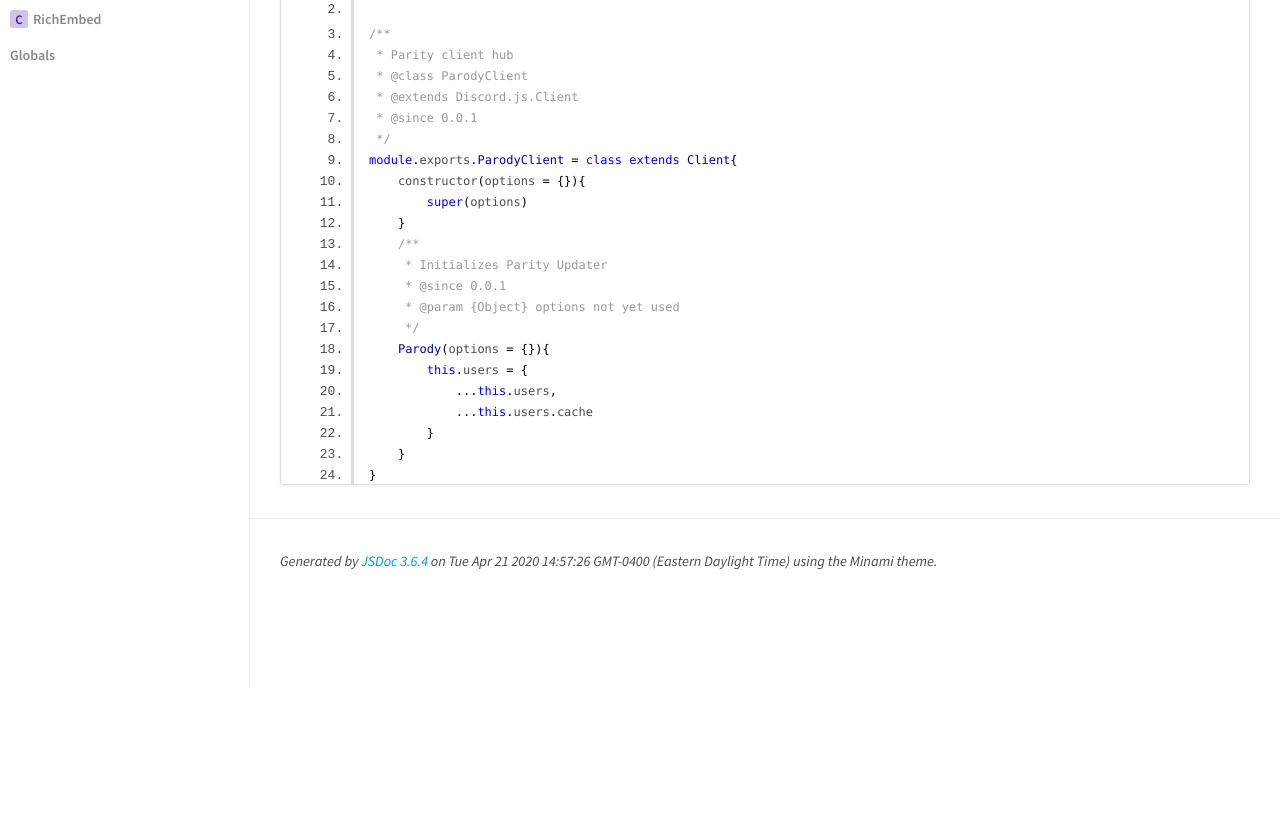
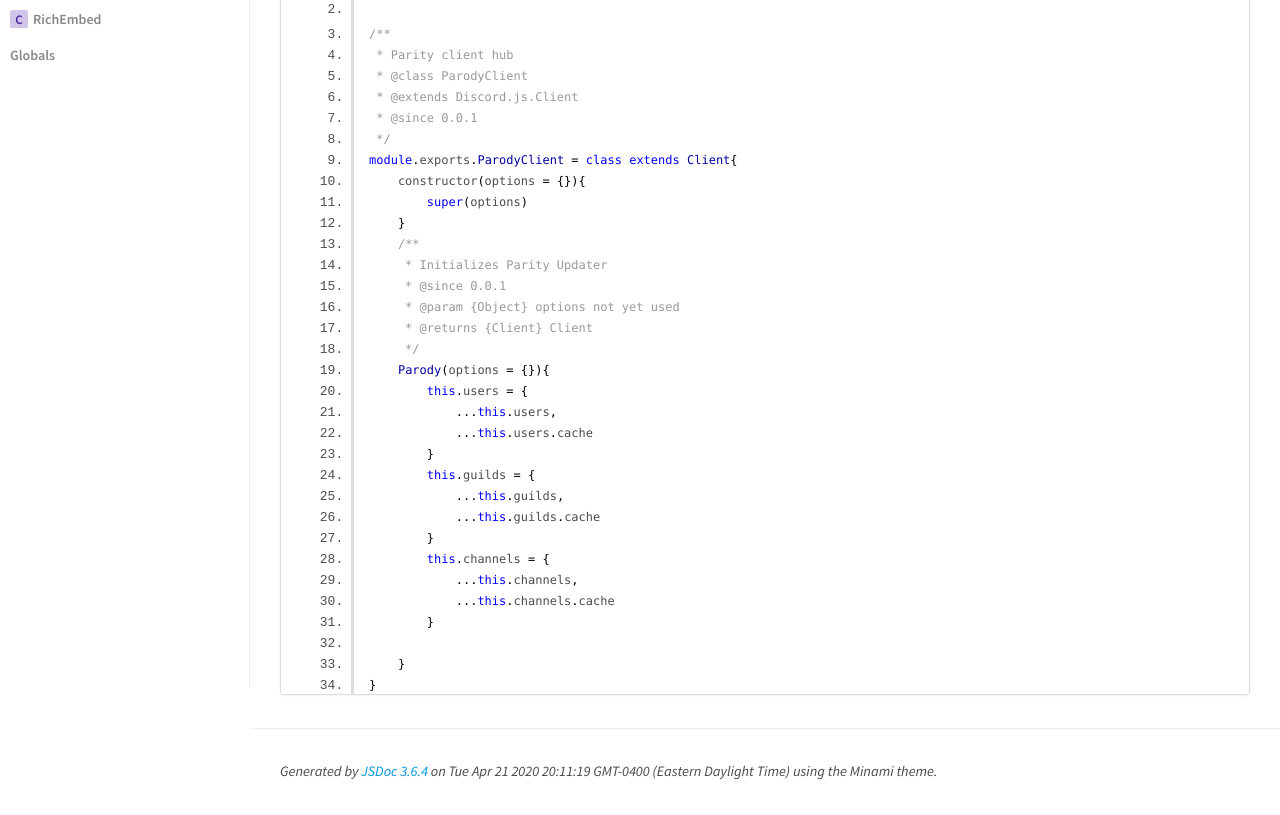
Before and after one commit to Jonyk56/discord.js-parody, a website: page docs/client.js.html in a window 1280 px wide. Shown: the part 112-927 px from the top of the page. Before the commit the page ends 800 px from the top, so only its background shows below. Drawn offline with nearby package versions, Linux system fonts and the light colour scheme.

Commit message:
guilds + channels

```diff
--- a/docs/client.js.html
+++ b/docs/client.js.html
@@ -55,12 +55,22 @@ module.exports.ParodyClient = class extends Client{
      * Initializes Parity Updater
      * @since 0.0.1
      * @param {Object} options not yet used
+     * @returns {Client} Client
      */
     Parody(options = {}){
         this.users = {
             ...this.users,
             ...this.users.cache
         }
+        this.guilds = {
+            ...this.guilds,
+            ...this.guilds.cache
+        }
+        this.channels = {
+            ...this.channels,
+            ...this.channels.cache
+        }
+
     }
 }</code></pre>
         </article>
@@ -74,7 +84,7 @@ module.exports.ParodyClient = class extends Client{
 <br class="clear">
 
 <footer>
-    Generated by <a href="https://github.com/jsdoc3/jsdoc">JSDoc 3.6.4</a> on Tue Apr 21 2020 14:57:26 GMT-0400 (Eastern Daylight Time) using the Minami theme.
+    Generated by <a href="https://github.com/jsdoc3/jsdoc">JSDoc 3.6.4</a> on Tue Apr 21 2020 20:11:19 GMT-0400 (Eastern Daylight Time) using the Minami theme.
 </footer>
 
 <script>prettyPrint();</script>
```
Also changed, not shown: docs/Embed.js.html (+1 -1 lines), docs/ParodyClient.html (+1 -1 lines), docs/RichEmbed.html (+1 -1 lines), docs/global.html (+1 -1 lines), docs/index.html (+1 -1 lines), src/client.js (+10 -0 lines).
